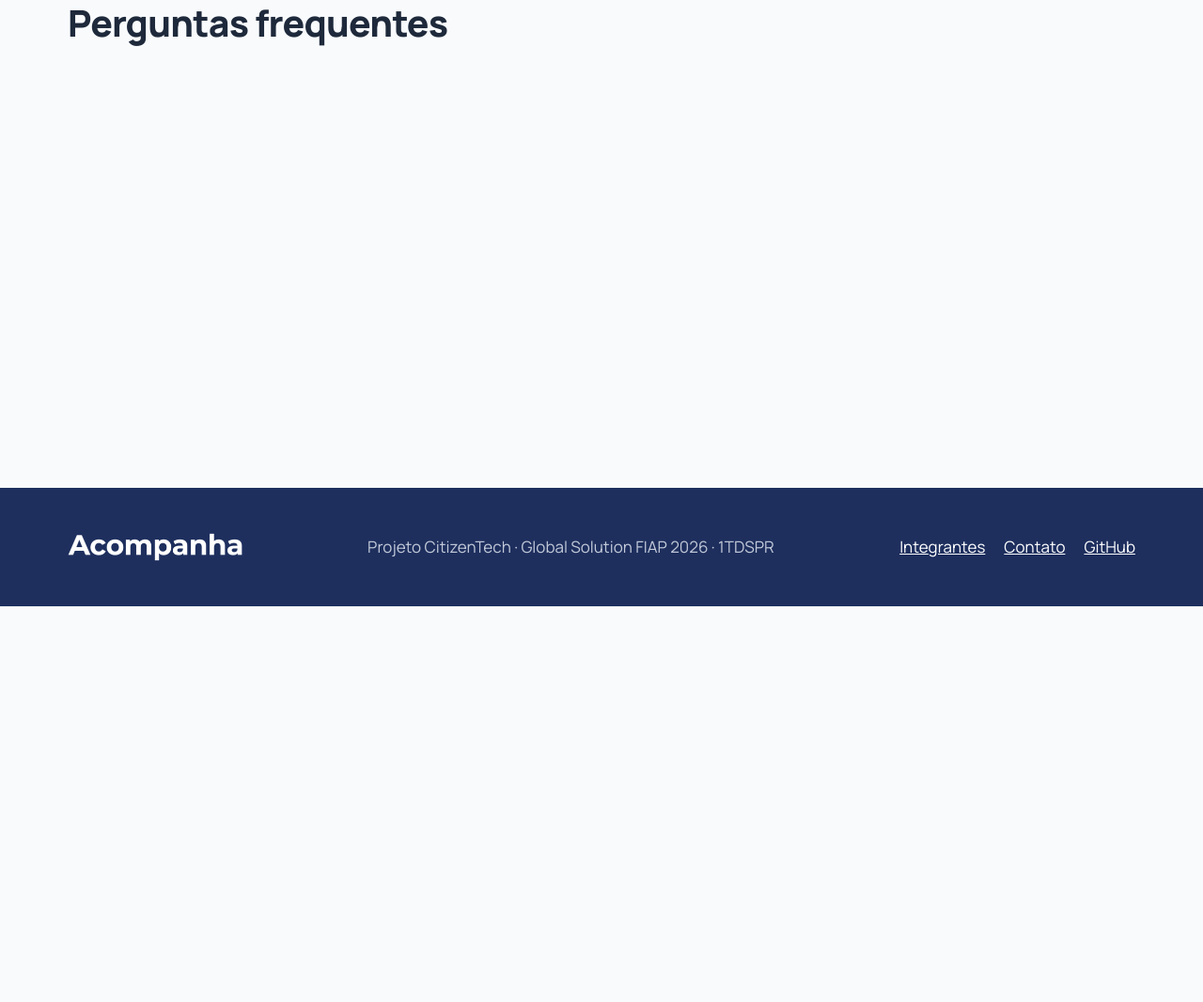
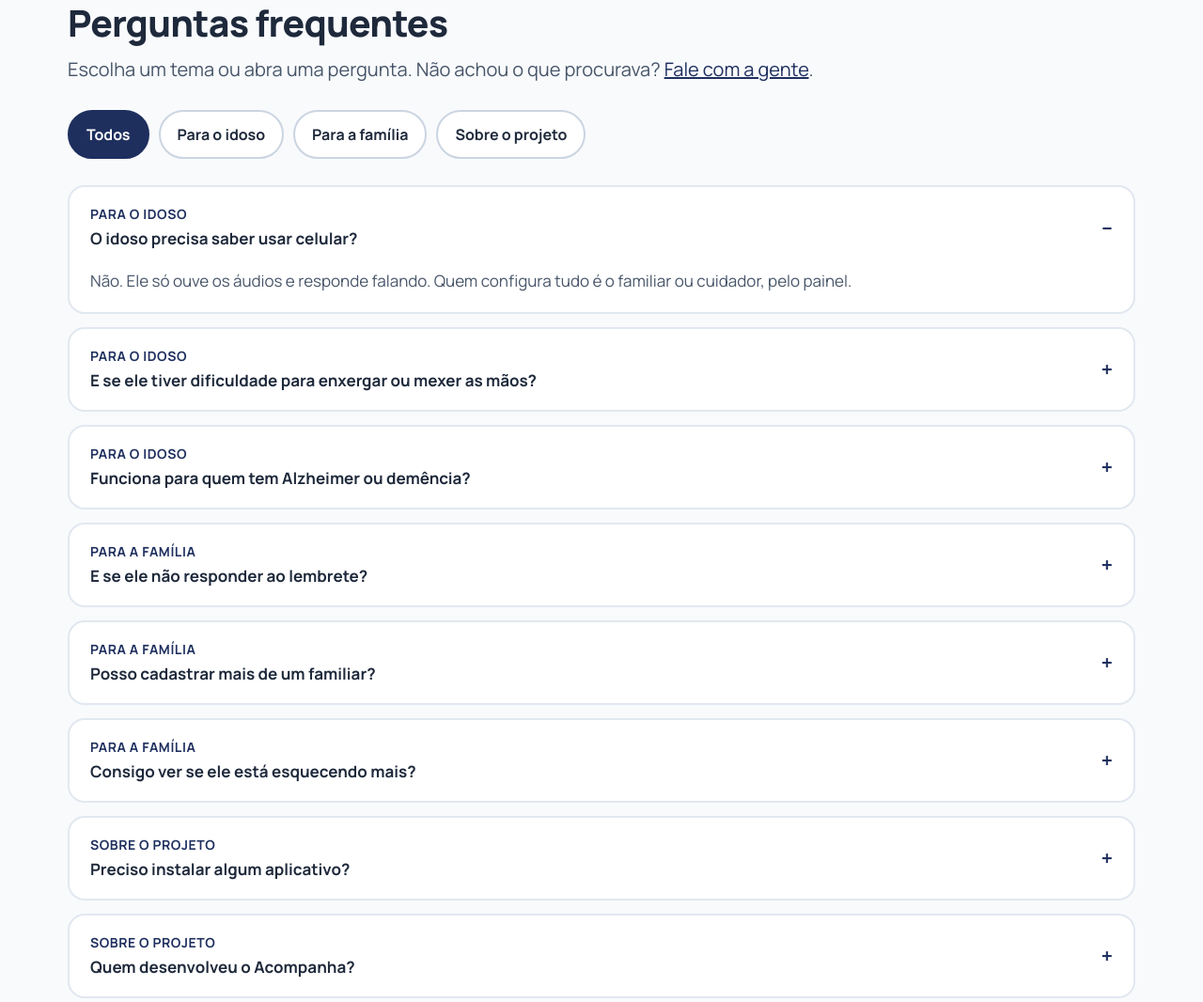
Before and after one commit to linorepos/acompanha-frontend, a plain HTML site: page faq.html in a window 1280 px wide. Shown: the part 155-1221 px from the top of the page at 94% size. Before the commit the page ends 800 px from the top, so only its background shows below. Drawn offline with Linux system fonts and the light colour scheme.

Commit message:
feat: adiciona página de FAQ

```diff
--- a/faq.html
+++ b/faq.html
@@ -34,7 +34,92 @@
 
   <main>
     <section class="faq" aria-labelledby="titulo-pagina">
-      <h1 class="titulo-pagina" id="titulo-pagina">Perguntas frequentes</h1>
+      <div class="faq__cabecalho">
+        <h1 class="titulo-pagina" id="titulo-pagina">Perguntas frequentes</h1>
+        <p class="texto-suave">Escolha um tema ou abra uma pergunta. Não achou o que procurava? <a href="contato.html">Fale com a gente</a>.</p>
+      </div>
+
+      <div class="filtros" aria-label="Filtrar por tema">
+        <button type="button" class="filtro filtro--ativo" data-tema="todos">Todos</button>
+        <button type="button" class="filtro" data-tema="idoso">Para o idoso</button>
+        <button type="button" class="filtro" data-tema="familia">Para a família</button>
+        <button type="button" class="filtro" data-tema="projeto">Sobre o projeto</button>
+      </div>
+
+      <div class="faq__lista">
+        <details class="pergunta" name="faq" data-tema="idoso" open>
+          <summary class="pergunta__titulo">
+            <span class="pergunta__textos">
+              <span class="pergunta__tema">Para o idoso</span>
+              <span>O idoso precisa saber usar celular?</span>
+            </span>
+          </summary>
+          <p class="pergunta__resposta">Não. Ele só ouve os áudios e responde falando. Quem configura tudo é o familiar ou cuidador, pelo painel.</p>
+        </details>
+        <details class="pergunta" name="faq" data-tema="idoso">
+          <summary class="pergunta__titulo">
+            <span class="pergunta__textos">
+              <span class="pergunta__tema">Para o idoso</span>
+              <span>E se ele tiver dificuldade para enxergar ou mexer as mãos?</span>
+            </span>
+          </summary>
+          <p class="pergunta__resposta">Toda a conversa pode ser feita por voz, sem botões pequenos e sem digitar.</p>
+        </details>
+        <details class="pergunta" name="faq" data-tema="idoso">
+          <summary class="pergunta__titulo">
+            <span class="pergunta__textos">
+              <span class="pergunta__tema">Para o idoso</span>
+              <span>Funciona para quem tem Alzheimer ou demência?</span>
+            </span>
+          </summary>
+          <p class="pergunta__resposta">O sistema não depende da memória do idoso: pergunta, confirma e registra. Respostas confusas ou repetidas também geram aviso para a família.</p>
+        </details>
+        <details class="pergunta" name="faq" data-tema="familia">
+          <summary class="pergunta__titulo">
+            <span class="pergunta__textos">
+              <span class="pergunta__tema">Para a família</span>
+              <span>E se ele não responder ao lembrete?</span>
+            </span>
+          </summary>
+          <p class="pergunta__resposta">O assistente tenta de novo e, sem confirmação em 30 minutos, envia um alerta para o familiar cadastrado.</p>
+        </details>
+        <details class="pergunta" name="faq" data-tema="familia">
+          <summary class="pergunta__titulo">
+            <span class="pergunta__textos">
+              <span class="pergunta__tema">Para a família</span>
+              <span>Posso cadastrar mais de um familiar?</span>
+            </span>
+          </summary>
+          <p class="pergunta__resposta">Sim. Vários familiares ou cuidadores podem receber os alertas e ver o histórico.</p>
+        </details>
+        <details class="pergunta" name="faq" data-tema="familia">
+          <summary class="pergunta__titulo">
+            <span class="pergunta__textos">
+              <span class="pergunta__tema">Para a família</span>
+              <span>Consigo ver se ele está esquecendo mais?</span>
+            </span>
+          </summary>
+          <p class="pergunta__resposta">Sim. O painel mostra o histórico da semana e destaca os dias com doses não confirmadas.</p>
+        </details>
+        <details class="pergunta" name="faq" data-tema="projeto">
+          <summary class="pergunta__titulo">
+            <span class="pergunta__textos">
+              <span class="pergunta__tema">Sobre o projeto</span>
+              <span>Preciso instalar algum aplicativo?</span>
+            </span>
+          </summary>
+          <p class="pergunta__resposta">Só o Telegram, que é gratuito. O painel da família funciona direto no navegador.</p>
+        </details>
+        <details class="pergunta" name="faq" data-tema="projeto">
+          <summary class="pergunta__titulo">
+            <span class="pergunta__textos">
+              <span class="pergunta__tema">Sobre o projeto</span>
+              <span>Quem desenvolveu o Acompanha?</span>
+            </span>
+          </summary>
+          <p class="pergunta__resposta">Um grupo de alunos do 1º ano de Análise e Desenvolvimento de Sistemas da FIAP, como projeto da Global Solution 2026.</p>
+        </details>
+      </div>
     </section>
   </main>
 
```
